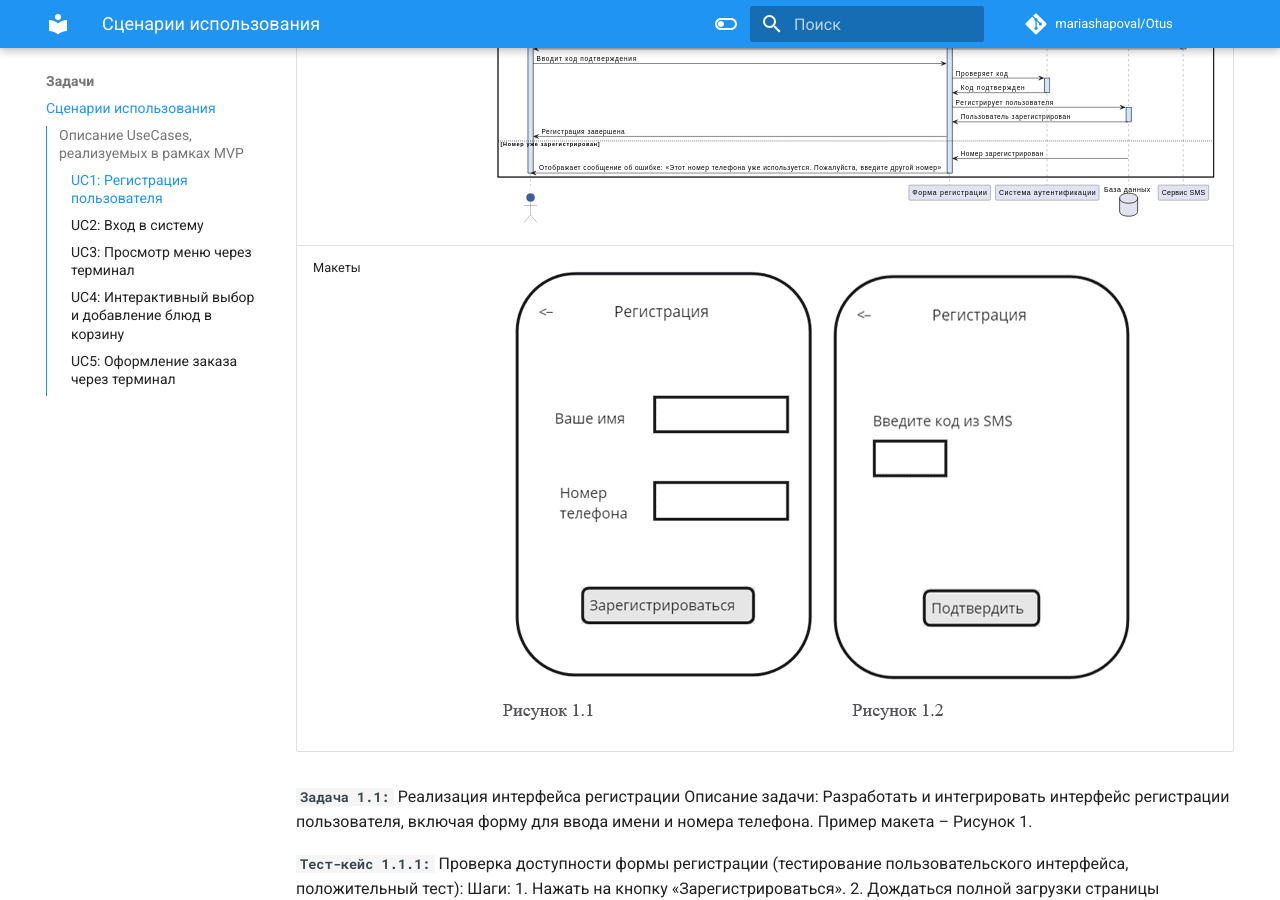
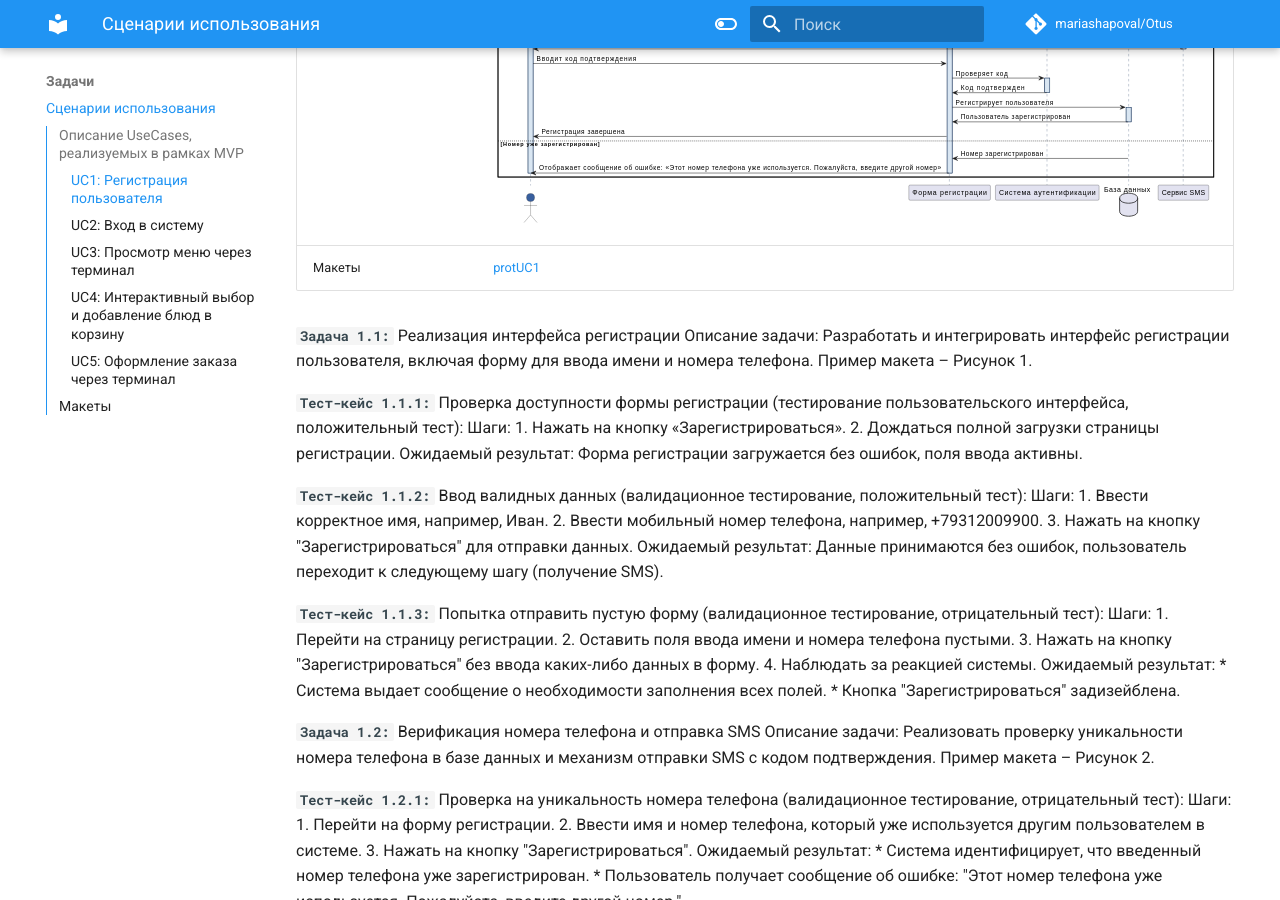
Before and after one commit to mariashapoval/Otus, an MkDocs documentation site: the page built from docs/uc.md, in a window 1280 px wide and 900 px high, scrolled down 1445 px. Built offline with MkDocs 1.6.1 and Material for MkDocs 9.7.7, drawn with Linux system fonts in a browser that asks for light colours; comment, search, counter and statistics services are not loaded.

Commit message:
Update uc.md

```diff
--- a/docs/uc.md
+++ b/docs/uc.md
@@ -4,7 +4,7 @@
 
 #### UC1: Регистрация пользователя
 
-| Атрибут                    | Описание                                                                                      |
+| Атрибут                    | Описание                                                     |
 |----------------------------|------------------------------------|
 | ID и название              | UC1: Регистрация пользователя                                                                 |
 | Описание                   | Позволяет новым пользователям создать учетную запись в системе.                               |
@@ -20,7 +20,7 @@
 | Исключения                 | Номер телефона уже используется в системе.                                                   |
 | Частота использования      | По мере появления новых пользователей.                                                        |
 | Диаграмма                  | ![](diagrams/include/uc1.svg)                  |
-| Макеты                     |  ![](assets/images/protUC1.PNG)  |
+| Макеты                     | [protUC1](assets/images/protUC1.PNG) |
 
 
 **`Задача 1.1:`** Реализация интерфейса регистрации
@@ -502,3 +502,5 @@
 3. Все платежные операции защищены современными методами шифрования и соответствуют стандартам безопасности платежей.
 4. Подготовлена документация, описывающая процесс оформления заказа, инструкции для пользователя по работе с терминалом, а также документация по интеграции с другими системами.
 5. Реализованы и протестированы механизмы обработки всех возможных исключений и ошибок, которые могут возникнуть в процессе оформления заказа.
+
+## Макеты
```
